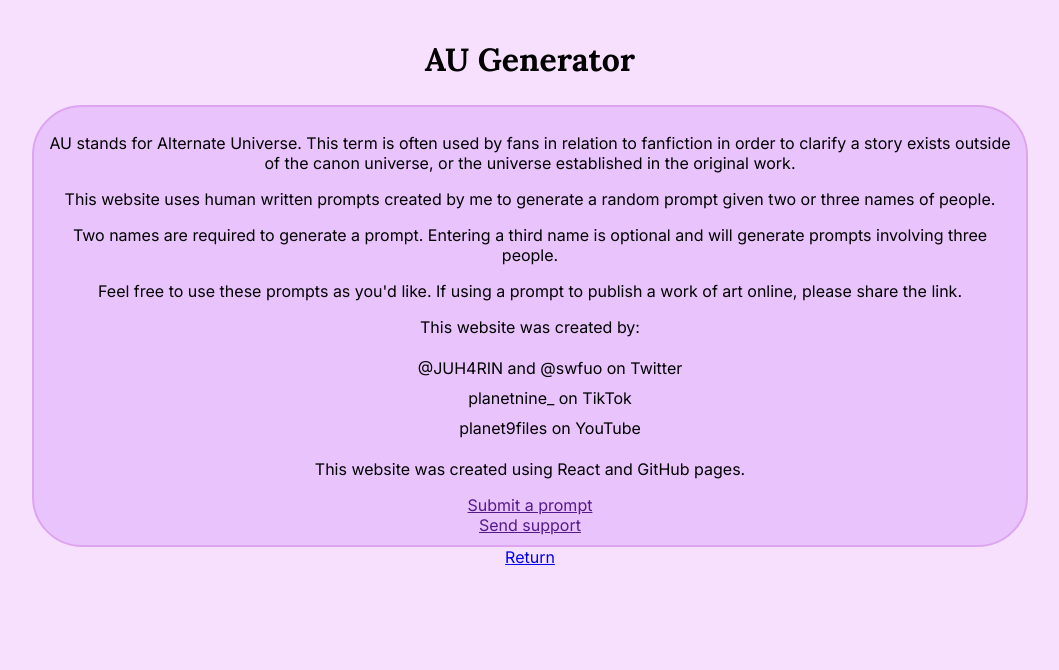
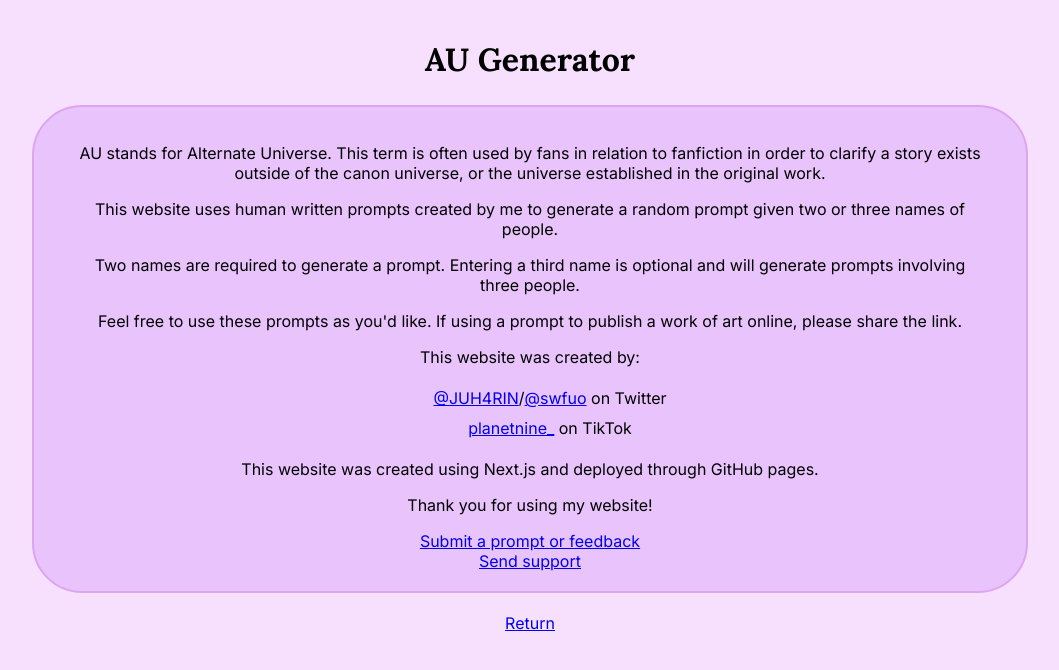
Before and after one commit to skfya/au-gen, a Next.js app: page /au-gen/about in a window 1280 px wide. Shown: the top 670 px of the page, without its empty margins (110-1169 px from the left). Built offline with nearby package versions, Linux system fonts and the light colour scheme.

Commit message:
update about page

```diff
--- /dev/null
+++ b/src/app/about/page.module.css
@@ -0,0 +1,13 @@
+.bubble {
+    padding: 20px;
+    padding-left: 40px;
+    padding-right: 40px;
+    margin-top: 25px;
+    margin-left: 10%;
+    margin-right: 10%;
+    border-style: solid;
+    border-width: 2px;
+    border-radius: 50px;
+    border-color: #DDA5F0;
+    background-color: #E9C3FC;
+}
--- a/src/app/about/page.tsx
+++ b/src/app/about/page.tsx
@@ -1,27 +1,28 @@
 import Link from "next/link";
 import Header from "../header";
+import styles from './page.module.css'
 
 export default function About() {
     return(
         <div>
             <Header />
-            <div className="bubble">
+            <div className={styles.bubble}>
                 <p>AU stands for Alternate Universe. This term is often used by fans in relation to fanfiction in order to clarify a story exists outside of the canon universe, or the universe established in the original work.</p>
                 <p>This website uses human written prompts created by me to generate a random prompt given two or three names of people.</p>
                 <p>Two names are required to generate a prompt. Entering a third name is optional and will generate prompts involving three people.</p>
                 <p>Feel free to use these prompts as you'd like. If using a prompt to publish a work of art online, please share the link.</p>
                 <p>This website was created by:</p>
                 <ul>
-                    <li>@JUH4RIN and @swfuo on Twitter</li>
-                    <li>planetnine_ on TikTok</li>
-                    <li>planet9files on YouTube</li>
+                    <li><a href="https://twitter.com/JUH4RIN" target="_blank">@JUH4RIN</a>/<a href="https://twitter.com/swfuo" target="_blank">@swfuo</a> on Twitter</li>
+                    <li><a href="https://www.tiktok.com/@planetnine_" target="_blank">planetnine_</a> on TikTok</li>
                 </ul>
-                <p>This website was created using React and GitHub pages.</p>
-                <Link href="">Submit a prompt</Link>
+                <p>This website was created using Next.js and deployed through GitHub pages.</p>
+                <p>Thank you for using my website!</p>
+                <Link href="https://forms.gle/BcinYAvzM8BscZRC6" target="_blank">Submit a prompt or feedback</Link>
                 <br />
-                <Link href="">Send support</Link>
-                <br />
+                <Link href="https://ko-fi.com/skfya" target="_blank">Send support</Link>
             </div>
+            <br />
             <Link href="/">Return</Link>
         </div>
     );
```
